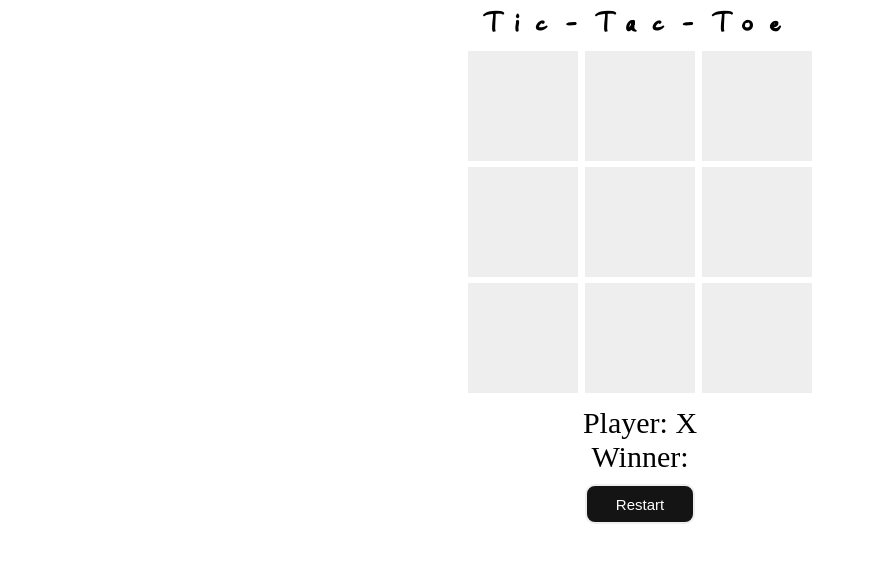
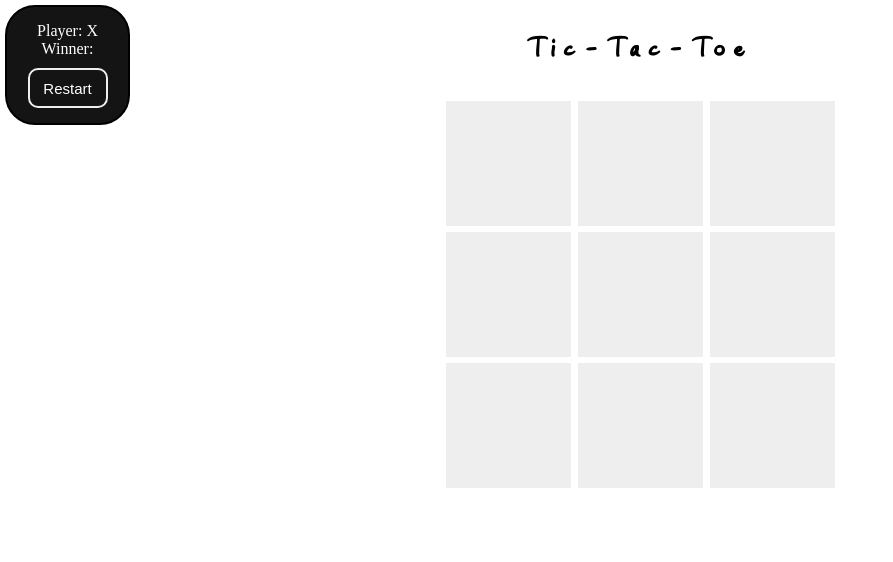
Before and after one commit to Jodecir/tic-tac-toe-dio, a plain HTML site: page index.html in a window 1280 px wide. Shown: the whole page, without its empty margins (0-893 px from the left). Drawn offline with Linux system fonts and the light colour scheme.

Commit message:
info painel

```diff
--- a/css/style.css
+++ b/css/style.css
@@ -25,7 +25,20 @@ body {
 h1 {
   font-family: Titulo;
   font-size: 40px;
-  letter-spacing: 18px;
+  letter-spacing: 10px;
+  margin: 25px;
+}
+
+.game-container {
+  height: 100vh;
+  display: flex;
+  justify-content: center;
+  align-items: center;
+}
+
+.tic-tac-toe {
+  display: grid;
+  grid-template-areas: 'hash-up' 'hash-center' 'hash-bottom';
 }
 
 .box {
@@ -33,9 +46,9 @@ h1 {
   color: var(--cinza);
   cursor: pointer;
   display: inline-block;
-  width: 110px;
-  height: 110px;
-  padding: 20px;
+  width: 125px;
+  height: 125px;
+  padding: 30px;
   margin: 3px 1.5px 3px 1.5px;
   font-size: 60px;
   text-align: center;
@@ -48,8 +61,16 @@ h1 {
 }
 
 .info {
-  font-size: 30px;
-  margin-top: 10px;
+  border: 2px solid #000000;
+  border-radius: 30px;
+  background-color: var(--preto);
+  color: var(--branco);
+  position: absolute;
+  left: 5px;
+  top: 5px;
+  width: 125px;
+  height: 120px;
+  padding: 15px;
 }
 
 label {
@@ -62,7 +83,7 @@ button {
   color: var(--branco);
   margin-top: 10px;
   height: 40px;
-  width: 110px;
+  width: 80px;
   font-size: 15px;
   cursor: pointer;
   border-radius: 10px;
--- a/index.html
+++ b/index.html
@@ -10,28 +10,29 @@
     <script src="js/script.js" defer></script>
   </head>
   <body>
-    <div class="group">
       <h1>Tic-Tac-Toe</h1>
     </div>
-		<div id="container-game">
-      <div class="hash">
-        <div>
+		<div id="game-container">
+      <div class="tic-tac-toe">
+        <div class="hash-up">
           <div id="1" class="box" onclick="selectBox(this.id)">!</div>
           <div id="2" class="box" onclick="selectBox(this.id)">!</div>
           <div id="3" class="box" onclick="selectBox(this.id)">!</div>
         </div>
-        <div>
+        <div class="hash-center">
           <div id="4" class="box" onclick="selectBox(this.id)">!</div>
           <div id="5" class="box" onclick="selectBox(this.id)">!</div>
           <div id="6" class="box" onclick="selectBox(this.id)">!</div>
         </div>
-        <div>
+        <div class="hash-bottom">
           <div id="7" class="box" onclick="selectBox(this.id)">!</div>
           <div id="8" class="box" onclick="selectBox(this.id)">!</div>
           <div id="9" class="box" onclick="selectBox(this.id)">!</div>
         </div>
       </div>
-      <div class="info">
+    </div>
+    <div class="info">
+      <div class="group">
         <div class="player">
           <label>Player:</label>
           <label id="selectedPlayer"></label>
```
